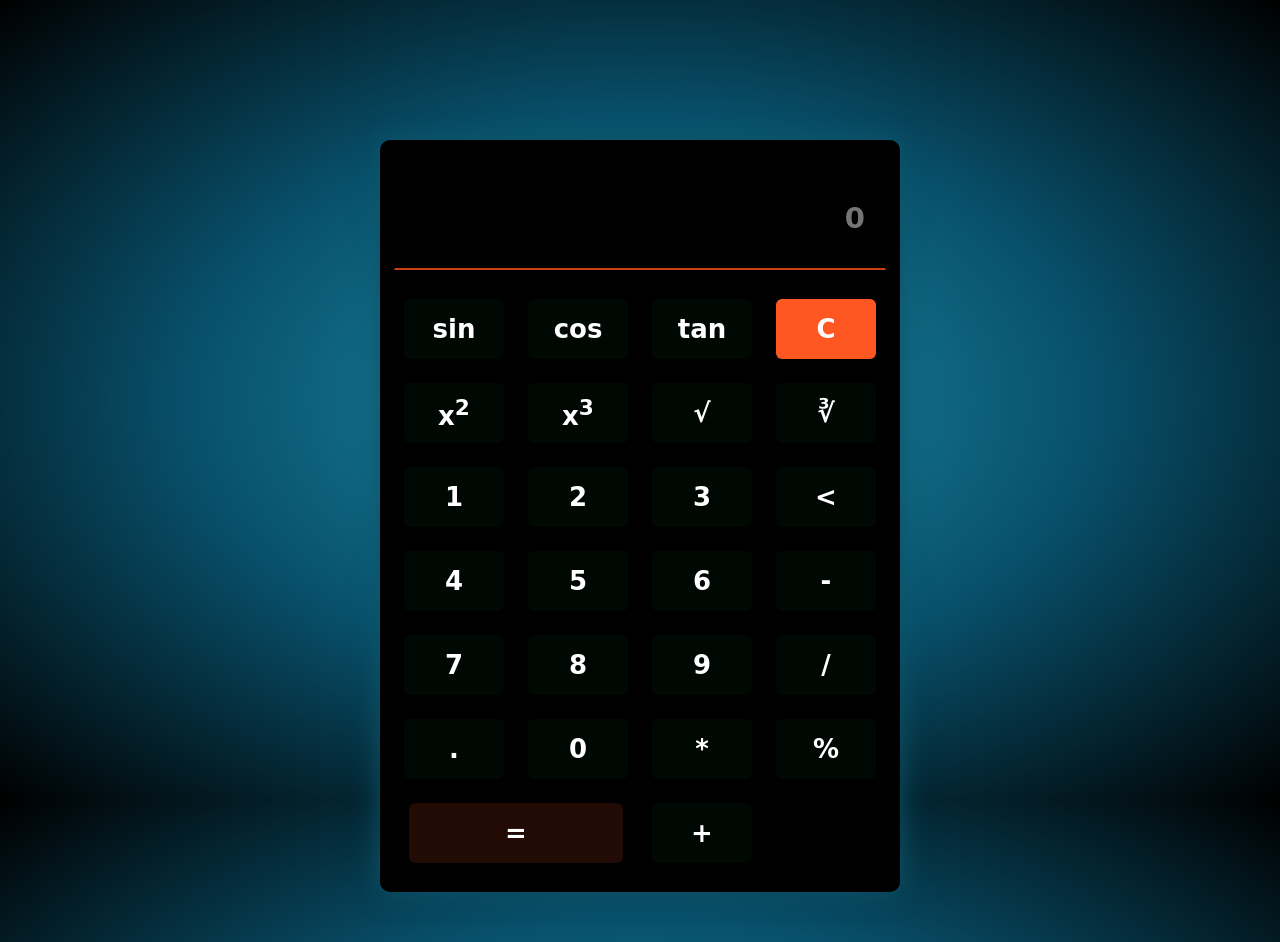
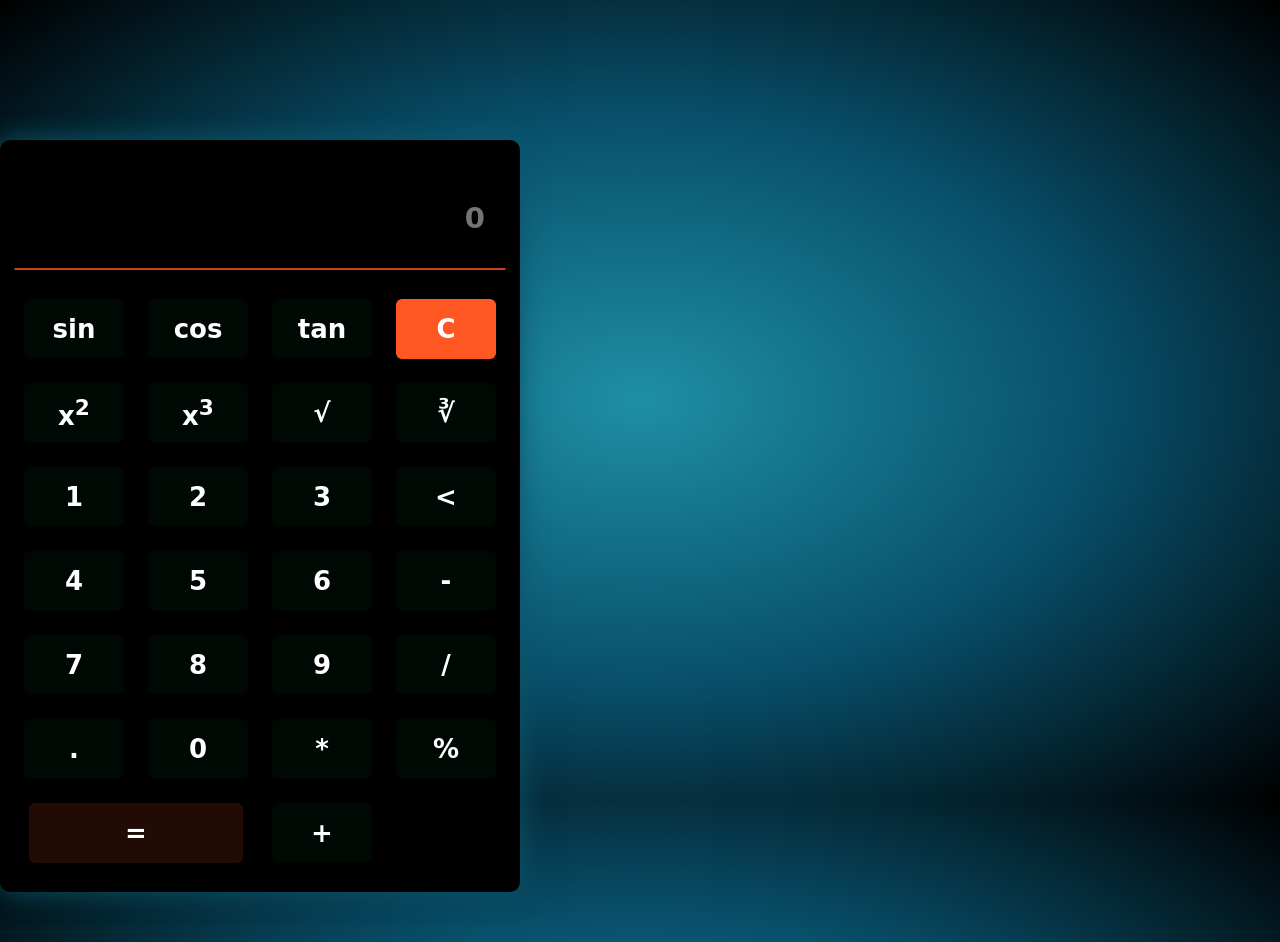
Before and after one commit to sibbyalamohankrishna/Scientific_Calculator, a plain HTML site: page index.html in a window 1280 px wide. Drawn offline with Linux system fonts and the light colour scheme.

Commit message:
modified

```diff
--- a/index.html
+++ b/index.html
@@ -8,7 +8,7 @@
 </head>
 <body>
 	<form name="calcul">
-<table align="center">
+<table allign="center">
 
 	<tr>
 		<td colspan="4"> <input type="text" name="result" placeholder="0" style="text-align:right"> </td>
```
